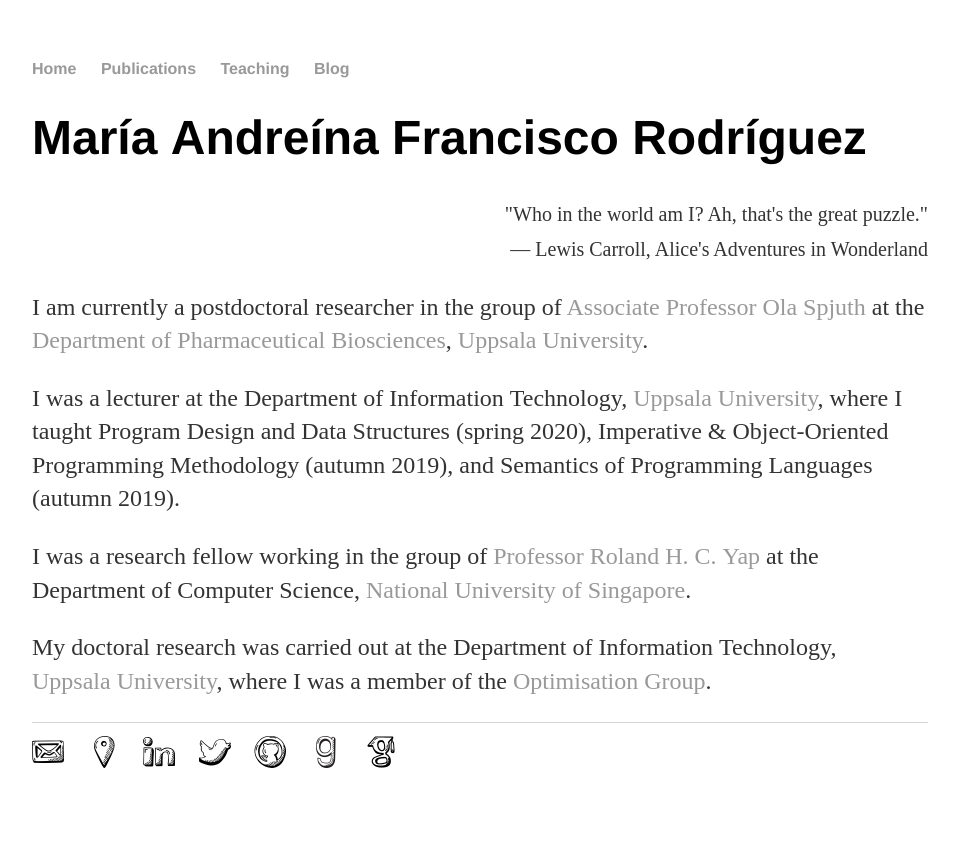
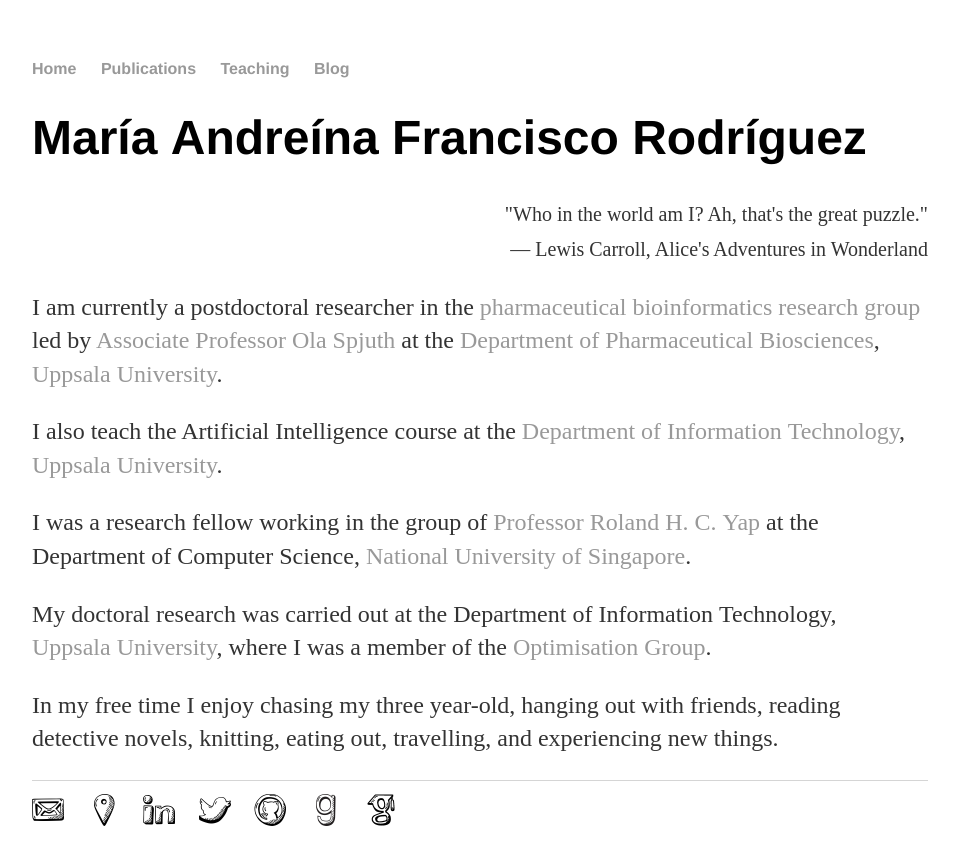
Before and after one commit to andreina-francisco/andreina-francisco.github.io, a Jekyll site: the page built from index.html, in a window 1280 px wide. Shown: the top 865 px of the page, without its empty margins (160-1119 px from the left). Built offline with Jekyll 4.4.1, drawn with Linux system fonts in a browser that asks for light colours; nearby versions of some CDN libraries; a style sheet for code colours, icons or effects is not loaded.

Commit message:
Updated home page
Added free time

```diff
--- a/index.html
+++ b/index.html
@@ -5,32 +5,38 @@ title: Maria Andreina Francisco Rodriguez
 <div class="blurb">
   <h1>Mar&iacute;a&nbsp;Andre&iacute;na&nbsp;Francisco&nbsp;Rodr&iacute;guez</h1>
 
-  <p align="right"><small>"Who in the world am I? Ah, that's the great puzzle."<br>&mdash; Lewis Carroll, Alice's Adventures in Wonderland</small></p>
+  <p align="right"><small>"Who in the world am I? Ah, that's the great
+  puzzle."<br>&mdash; Lewis Carroll, Alice's Adventures in
+  Wonderland</small></p>
 
 
-  <p>I am currently a postdoctoral researcher in the group
-    of <a href="https://katalog.uu.se/empinfo/?id=N2-878">Associate Professor Ola&nbsp;Spjuth</a>
-    at the <a href="https://farmbio.uu.se/">Department of Pharmaceutical&nbsp;Biosciences</a>,
-    <a href="http://www.uu.se">Uppsala&nbsp;University</a>.
+  <p>I am currently a postdoctoral researcher in
+    the <a href="https://farmbio.uu.se/research/pharmaceutical-bioinformatics/">pharmaceutical
+    bioinformatics research group</a> led by
+    <a href="https://katalog.uu.se/empinfo/?id=N2-878">Associate
+    Professor Ola&nbsp;Spjuth</a> at
+    the <a href="https://farmbio.uu.se/">Department of
+    Pharmaceutical&nbsp;Biosciences</a>,
+    <a href="http://www.uu.se">Uppsala&nbsp;University</a>.</p>
+
+  <p>I also teach the Artificial Intelligence course at the <a href="www.it.uu.se">Department of
+      Information&nbsp;Technology</a>, <a href="http://www.uu.se">Uppsala&nbsp;University</a>.
   </p>
 
-  </p>
+  <p>I was a research fellow working in the group
+	of <a href="http://www.comp.nus.edu.sg/cs/bio/ryap/">Professor&nbsp;Roland&nbsp;H.&nbsp;C.&nbsp;Yap</a>
+	at the Department of
+	Computer&nbsp;Science, <a href="http://www.nus.edu.sg/">National&nbsp;University&nbsp;of&nbsp;Singapore</a>.</p>
 
-	<p>I was a lecturer at the Department of Information&nbsp;Technology,
-	  <a href="http://www.uu.se">Uppsala&nbsp;University</a>, where I taught
-	  Program Design and Data Structures (spring 2020), Imperative &
-	  Object-Oriented Programming Methodology (autumn 2019), and
-	  Semantics of Programming Languages (autumn 2019).
-	</p>
+  <p>My doctoral research was carried out at the Department of
+	Information&nbsp;Technology,
+		<a href="http://www.uu.se">Uppsala&nbsp;University</a>,
+		where I was a member of the
+		<a href="http://www.it.uu.se/research/group/optimisation">Optimisation&nbsp;Group</a>.</p>
 
-	<p>I was a research fellow working in the group of
-		<a href="http://www.comp.nus.edu.sg/cs/bio/ryap/">Professor&nbsp;Roland&nbsp;H.&nbsp;C.&nbsp;Yap</a>
-		at the Department of Computer&nbsp;Science, <a href="http://www.nus.edu.sg/">National&nbsp;University&nbsp;of&nbsp;Singapore</a>.</p>
-
-	<p>My doctoral research was carried out at the Department of Information&nbsp;Technology,
-				<a href="http://www.uu.se">Uppsala&nbsp;University</a>,
-				where I was a member of the
-				<a href="http://www.it.uu.se/research/group/optimisation">Optimisation&nbsp;Group</a>.</p>
+  <p>In my free time I enjoy chasing my three year-old, hanging out
+   with friends, reading detective novels, knitting, eating out,
+   travelling, and experiencing new things.</p>
 
 	<!--<p>This website is a work in progress.</p> -->
 </div><!-- /.blurb -->
```
